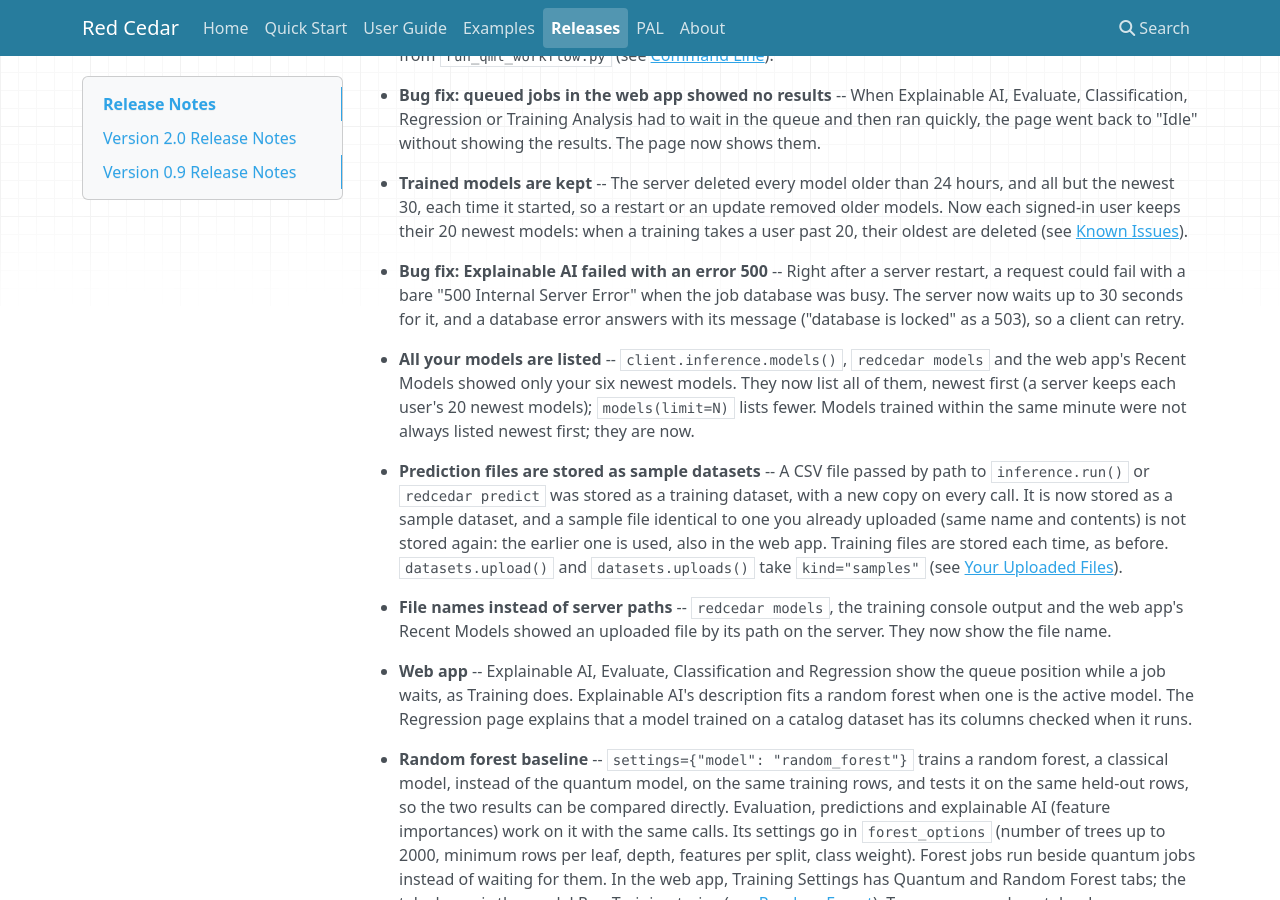
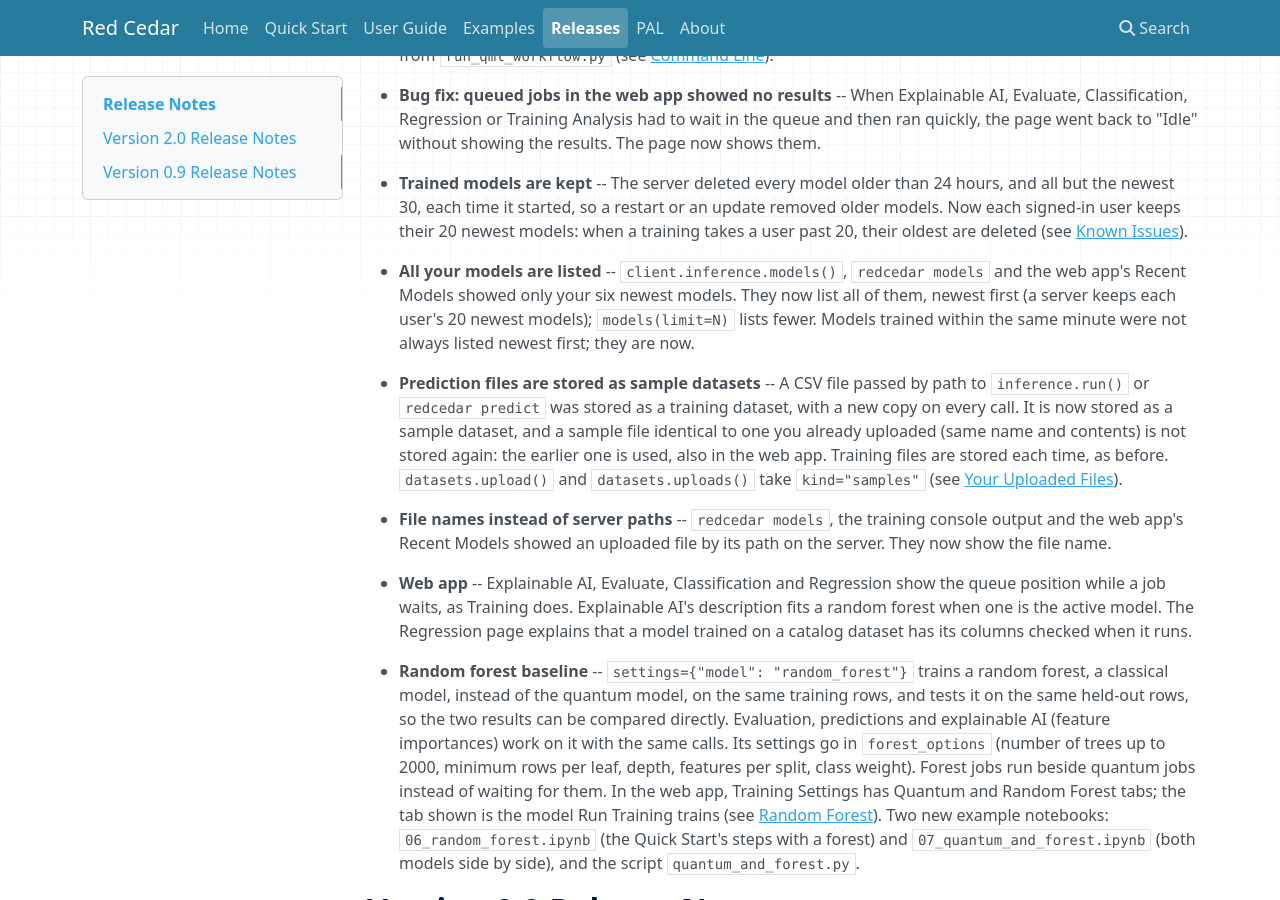
Before and after one commit to coherent-computing/redcedar, an MkDocs documentation site: the page built from doc/docs/release_notes.md, in a window 1280 px wide and 900 px high, scrolled down 822 px. Built offline with MkDocs 1.6.1, drawn with Linux system fonts in a browser that asks for light colours; nearby versions of some CDN libraries.

Commit message:
Release notes 2.0: leave out the interim error 500 fix (user's choice)
Co-Authored-By: Claude Opus 5.5 <noreply@anthropic.com>

```diff
--- a/doc/docs/release_notes.md
+++ b/doc/docs/release_notes.md
@@ -20,8 +20,6 @@ This section presents a brief record of relevant changes made to each version th
 - **Bug fix: queued jobs in the web app showed no results** -- When Explainable AI, Evaluate, Classification, Regression or Training Analysis had to wait in the queue and then ran quickly, the page went back to "Idle" without showing the results. The page now shows them.
 
 - **Trained models are kept** -- The server deleted every model older than 24 hours, and all but the newest 30, each time it started, so a restart or an update removed older models. Now each signed-in user keeps their 20 newest models: when a training takes a user past 20, their oldest are deleted (see [Known Issues](known_issues.md)).
-
-- **Bug fix: Explainable AI failed with an error 500** -- Right after a server restart, a request could fail with a bare "500 Internal Server Error" when the job database was busy. The server now waits up to 30 seconds for it, and a database error answers with its message ("database is locked" as a 503), so a client can retry.
 
 - **All your models are listed** -- `client.inference.models()`, `redcedar models` and the web app's Recent Models showed only your six newest models. They now list all of them, newest first (a server keeps each user's 20 newest models); `models(limit=N)` lists fewer. Models trained within the same minute were not always listed newest first; they are now.
 
```
